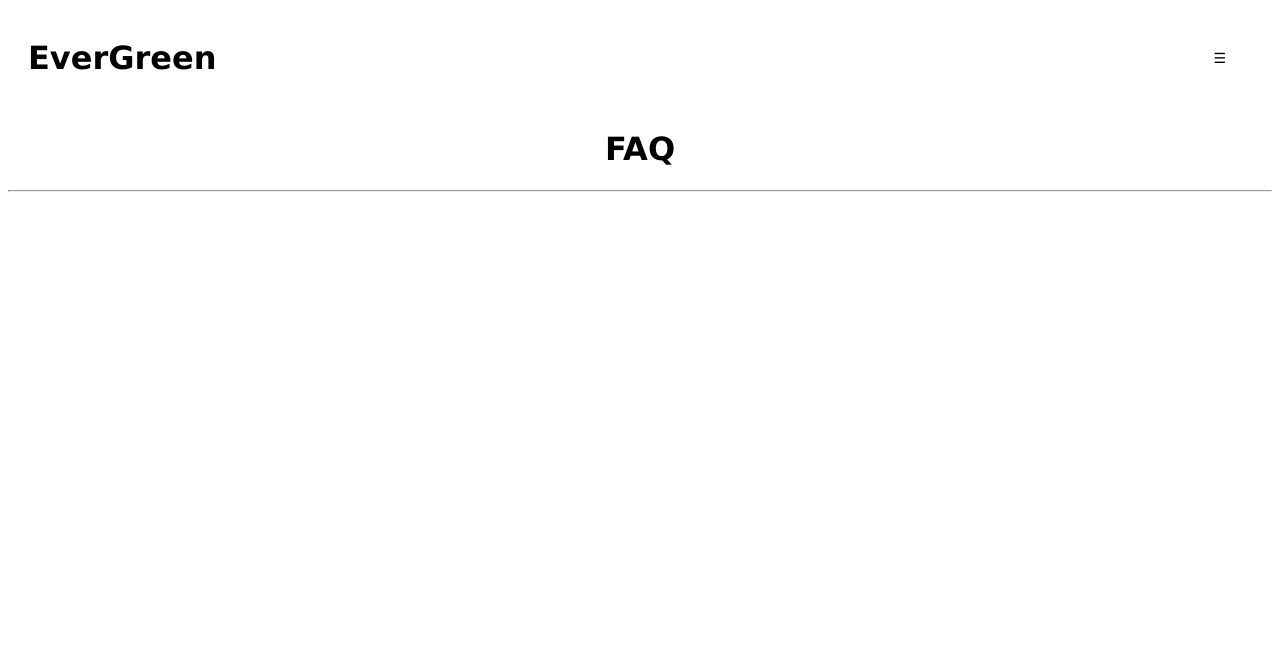
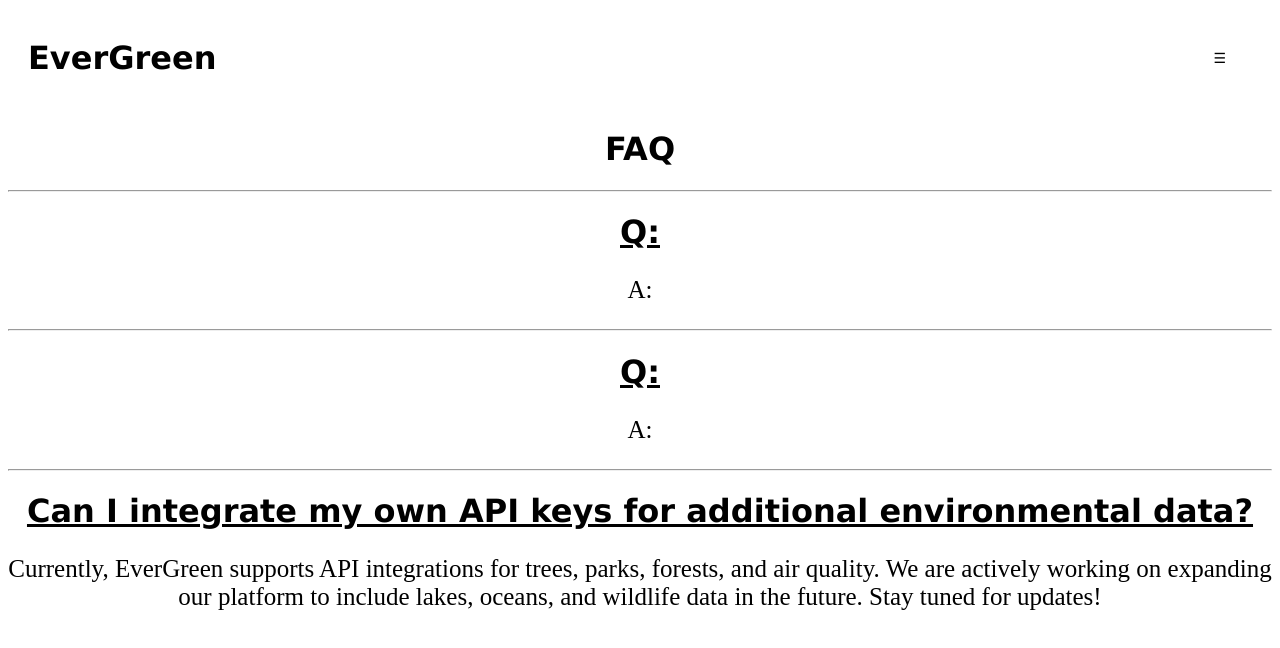
Before and after one commit to Allens124/EverGreenFrontend, a Next.js app in the folder ever/: page /faq in a window 1280 px wide. Shown: the top 648 px of the page. Built offline with nearby package versions, Linux system fonts and the light colour scheme.

Commit message:
pushed FAQ changes

```diff
--- a/ever/app/faq/page.js
+++ b/ever/app/faq/page.js
@@ -30,6 +30,20 @@ export default function Home() {
       </Box>
         <h1 style={{textAlign:"center"}}>FAQ</h1>
         <hr/>
+          <Box className="b">
+            <h1 className="xu">Q: </h1>
+            <p>A: </p>
+          </Box>
+          <hr/>
+          <Box className="b">
+            <h1 className="xu">Q: </h1>
+            <p>A: </p>
+          </Box>
+          <hr/>
+          <Box className="b">
+            <h1 className="xu">Can I integrate my own API keys for additional environmental data?</h1>
+            <p>Currently, EverGreen supports API integrations for trees, parks, forests, and air quality. We are actively working on expanding our platform to include lakes, oceans, and wildlife data in the future. Stay tuned for updates!</p>
+          </Box>
     </Box>
   );
 }
--- a/ever/app/page.js
+++ b/ever/app/page.js
@@ -30,6 +30,10 @@ export default function Home() {
       </Box>
         <h1 style={{textAlign:"center"}}>HOME</h1>
         <hr/>
+          <Box className="b">
+            <h1 className="xu">What is EverGreen?:</h1>
+            <p>EverGreen is a software that works by analyzing air pollution data throughout the United States and ranking the air quality of each region on a map, using a scale from 1 to 5, where 1 represents an “unsafe” region that has poor air quality and 5 represents a “safe” region that has favorable air quality.</p>
+          </Box>
     </Box>
   );
 }
```
